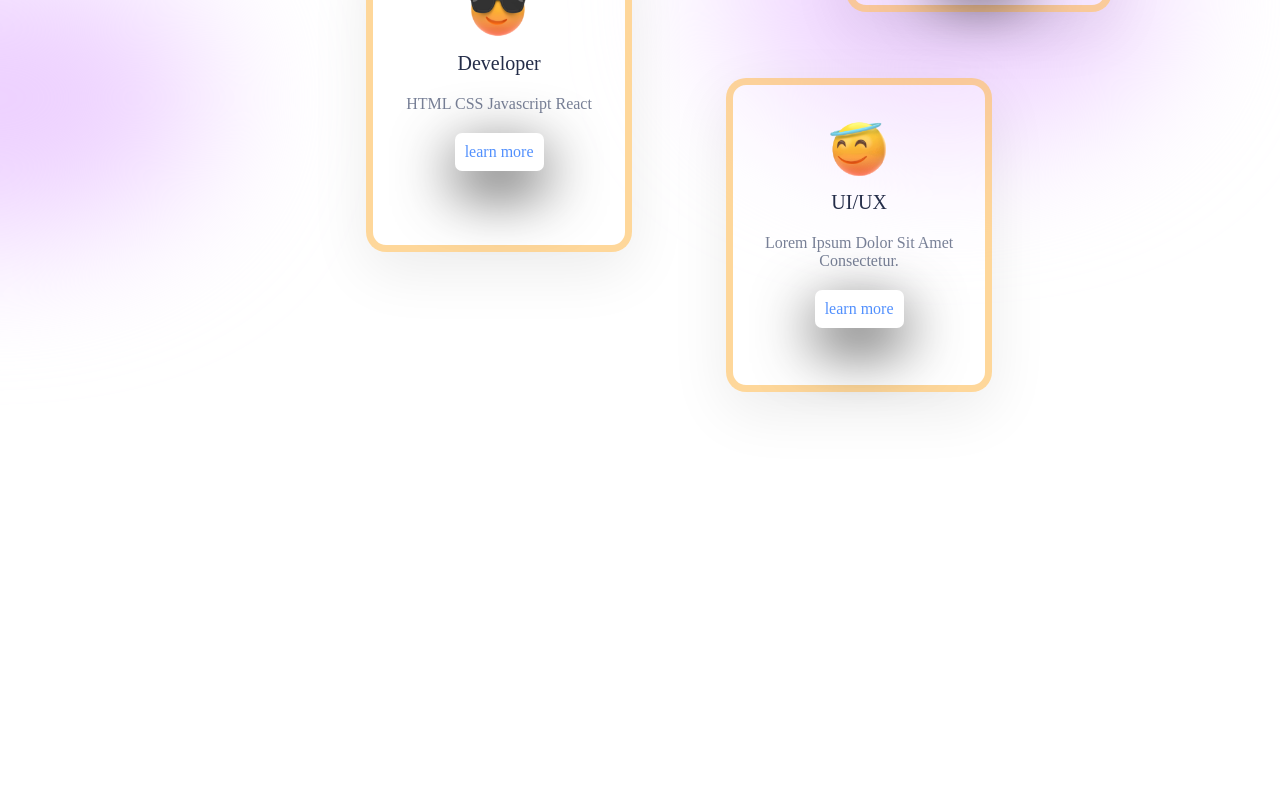
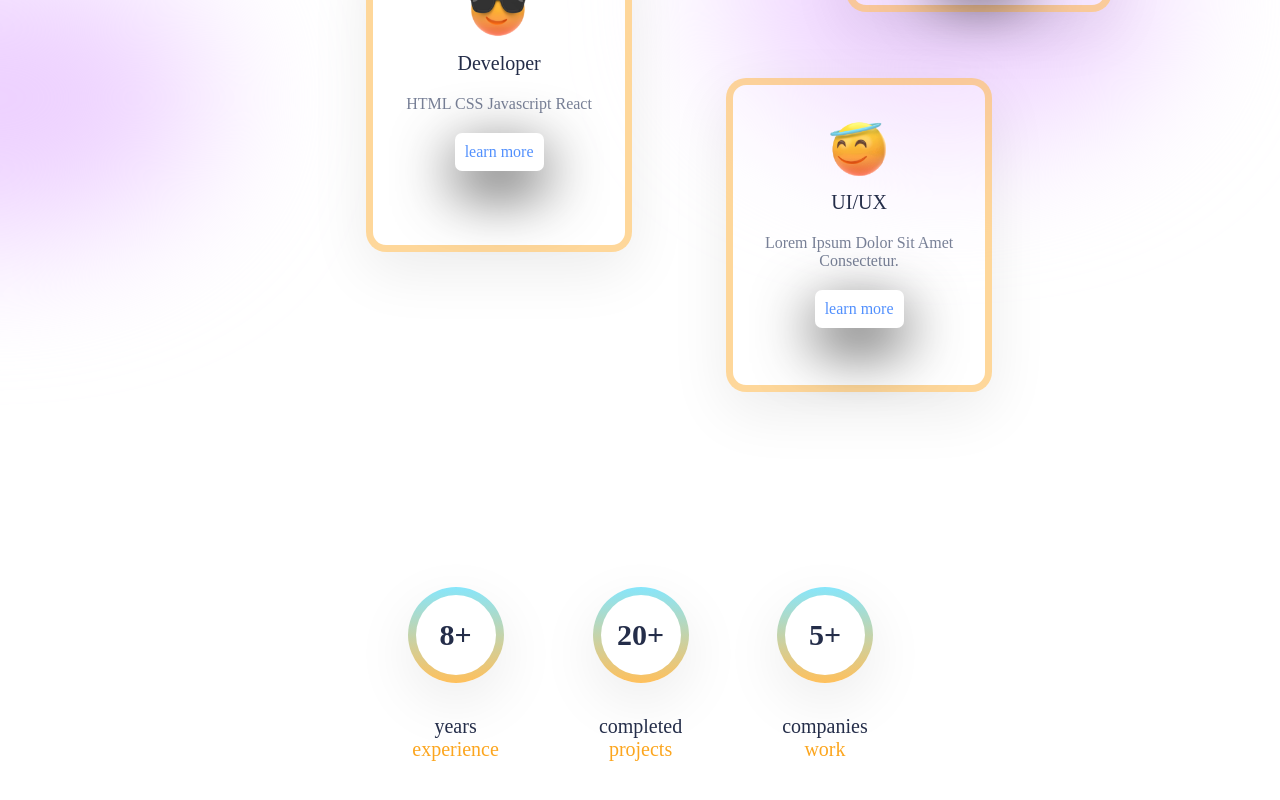
Before and after one commit to kashif1262/portfolio, a React (Create React App) app: page / in a window 1280 px wide. Shown: the part 1368-2168 px from the top of the page. Before the commit the page ends 1936 px from the top, so only its background shows below. Built offline with nearby package versions, Linux system fonts and the light colour scheme.

Commit message:
experience section

```diff
--- a/package.json
+++ b/package.json
@@ -1,4 +1,5 @@
 {
+  "homepage": "https://kashif1262.github.io/portfolio",
   "name": "portfolio",
   "version": "0.1.0",
   "private": true,
@@ -6,12 +7,15 @@
     "@testing-library/jest-dom": "^5.14.1",
     "@testing-library/react": "^13.0.0",
     "@testing-library/user-event": "^13.2.1",
+    "gh-pages": "^4.0.0",
     "react": "^18.2.0",
     "react-dom": "^18.2.0",
     "react-scripts": "5.0.1",
     "web-vitals": "^2.1.0"
   },
   "scripts": {
+    "predeploy": "npm run build",
+    "deploy": "gh-pages -d build",
     "start": "react-scripts start",
     "build": "react-scripts build",
     "test": "react-scripts test",
--- a/src/App.js
+++ b/src/App.js
@@ -2,12 +2,14 @@ import Navbar from "./components/Navbar/Navbar";
 import "./App.css";
 import Intro from "./components/Intro/Intro";
 import Services from "./components/Services/Services";
+import Experience from "./components/Experience/Experience";
 function App() {
   return (
     <div className="App">
       <Navbar />
       <Intro />
       <Services />
+      <Experience />
     </div>
   );
 }
--- /dev/null
+++ b/src/components/Experience/Experience.css
@@ -0,0 +1,44 @@
+.experience{
+    display: flex;
+    align-items: center;
+    justify-content: center;
+    gap: 5rem;
+    height: 30vh;
+    margin-bottom: 8rem;
+}
+.achievement{
+    display: flex;
+    flex-direction: column;
+    align-items: center;
+
+}
+
+.circle{
+    width: 4rem;
+    height: 4rem;
+    background: white;
+    border-radius: 100%;
+    position: relative;
+    display: flex;
+    align-items: center;
+    justify-content: center;
+    font-size: 1.5rem;
+    font-weight: bold;
+    margin-bottom: 2rem;
+}
+.circle::before{
+    border-radius: 100%;
+    content: '';
+    background-image: linear-gradient(to bottom, #87e6fb 0%, #ffc05c 100%);
+    top: -8px;
+    left: -8px;
+    bottom: -8px;
+    right: -8px;
+    position: absolute;
+    z-index: -1;
+    box-shadow: var(--boxShadow);
+
+}
+.achievement span:nth-child(3){
+    color: var(--orange);
+}
--- /dev/null
+++ b/src/components/Experience/Experience.jsx
@@ -0,0 +1,27 @@
+import React from "react";
+import "./Experience.css";
+const Experience = () => {
+  return (
+    <div>
+      <div className="experience">
+        <div className="achievement">
+          <div className="circle">8+</div>
+          <span>years</span>
+          <span>experience</span>
+        </div>
+        <div className="achievement">
+          <div className="circle">20+</div>
+          <span>completed</span>
+          <span>projects</span>
+        </div>
+        <div className="achievement">
+          <div className="circle">5+</div>
+          <span>companies</span>
+          <span>work</span>
+        </div>
+      </div>
+    </div>
+  );
+};
+
+export default Experience;
```
Also changed, not shown: src/components/Works/Works.css (added), src/components/Works/Works.jsx (added), 2 other files (tests, documents, lock files or other folders).
